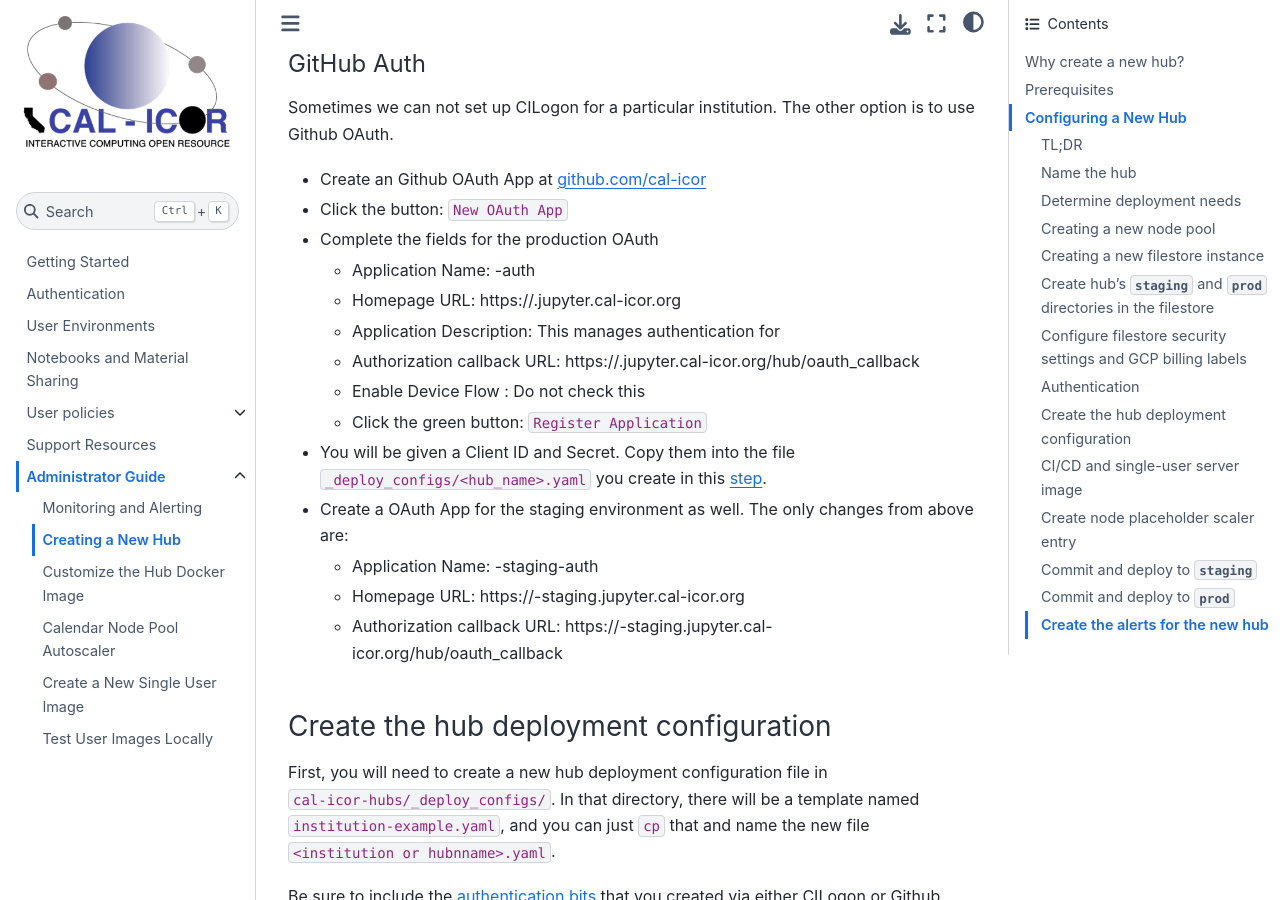
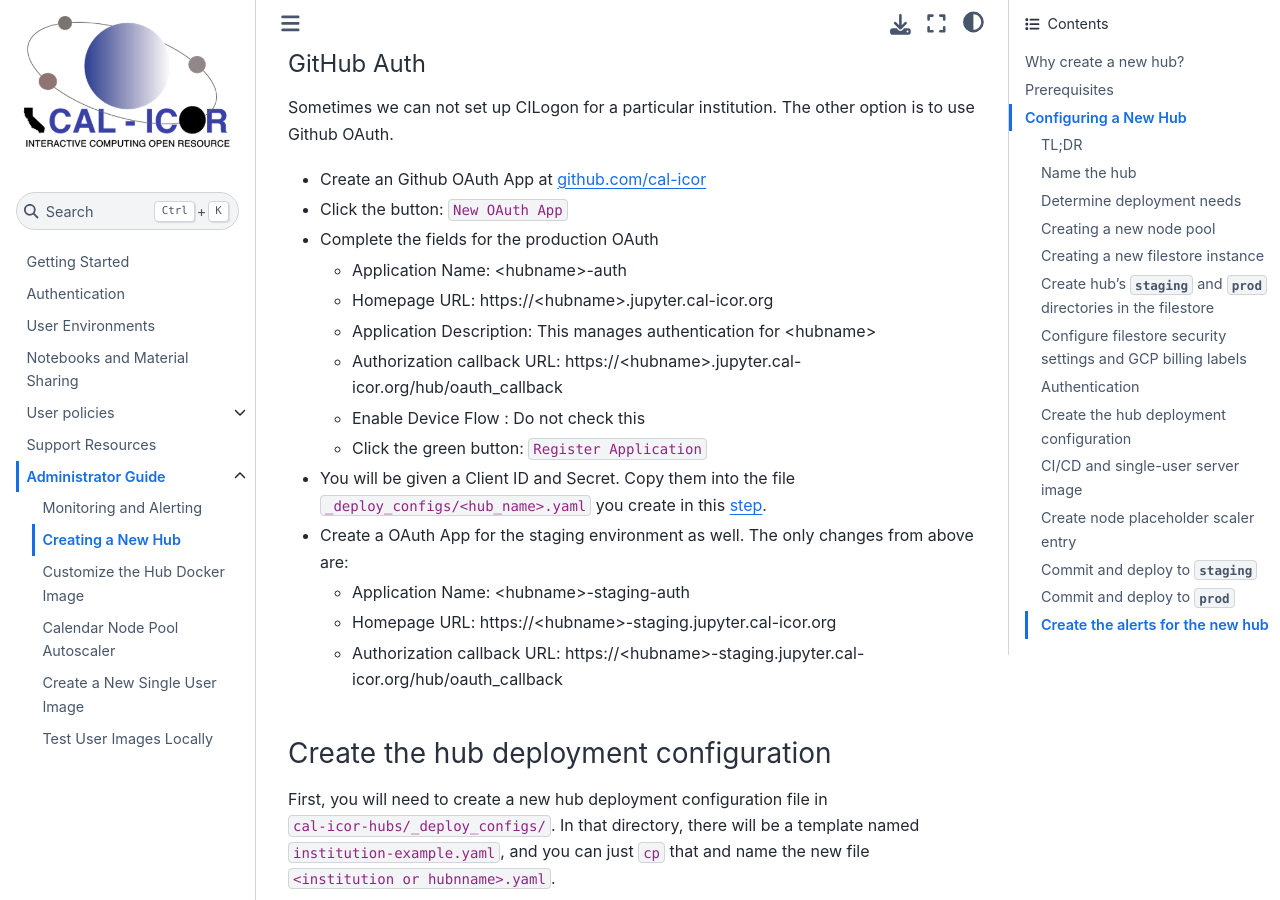
Before and after one commit to shaneknapp/docs, a Jupyter Book: the page built from content/admin/new_hub.md, in a window 1280 px wide and 900 px high, scrolled down 6099 px. Built offline with Jupyter Book 1.0.4 settings and Sphinx 7.4.7 and the Sphinx Book theme 1.1.4, drawn with Linux system fonts in a browser that asks for light colours.

Commit message:
Fixed Escape Characters

```diff
--- a/content/admin/new_hub.md
+++ b/content/admin/new_hub.md
@@ -225,19 +225,19 @@ Sometimes we can not set up CILogon for a particular institution. The other opti
 - Create an Github OAuth App at [github.com/cal-icor](https://github.com/organizations/cal-icor/settings/applications)
 - Click the button: `New OAuth App`
 - Complete the fields for the production OAuth
-  - Application Name: <hubname>-auth
-  - Homepage URL: https://<hubname>.jupyter.cal-icor.org
-  - Application Description:  This manages authentication for <hubname>
-  - Authorization callback URL:  https://<hubname>.jupyter.cal-icor.org/hub/oauth_callback
+  - Application Name: \<hubname\>-auth
+  - Homepage URL: https://\<hubname\>.jupyter.cal-icor.org
+  - Application Description:  This manages authentication for \<hubname\>
+  - Authorization callback URL:  https://\<hubname\>.jupyter.cal-icor.org/hub/oauth_callback
   - Enable Device Flow : Do not check this
   - Click the green button: `Register Application`
 - You will be given a Client ID and Secret. Copy them into the
 file `_deploy_configs/<hub_name>.yaml` you create in this [step](#create-the-hub-deployment-configuration).
 
 - Create a OAuth App for the staging environment as well. The only changes from above are:
-  - Application Name: <hubname>-staging-auth
-  - Homepage URL: https://<hubname>-staging.jupyter.cal-icor.org
-  - Authorization callback URL:  https://<hubname>-staging.jupyter.cal-icor.org/hub/oauth_callback
+  - Application Name: \<hubname\>-staging-auth
+  - Homepage URL: https://\<hubname\>-staging.jupyter.cal-icor.org
+  - Authorization callback URL:  https://\<hubname\>-staging.jupyter.cal-icor.org/hub/oauth_callback
 
 ### Create the hub deployment configuration
 
```
